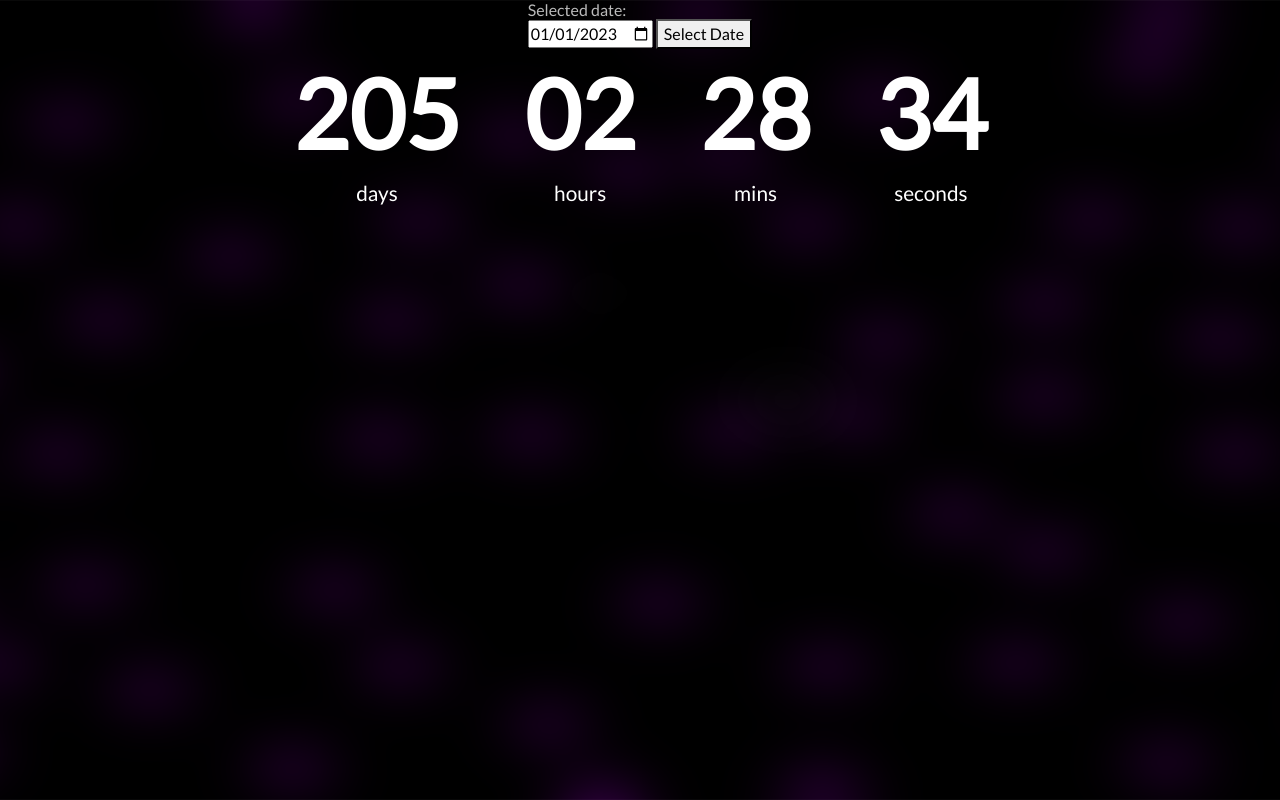
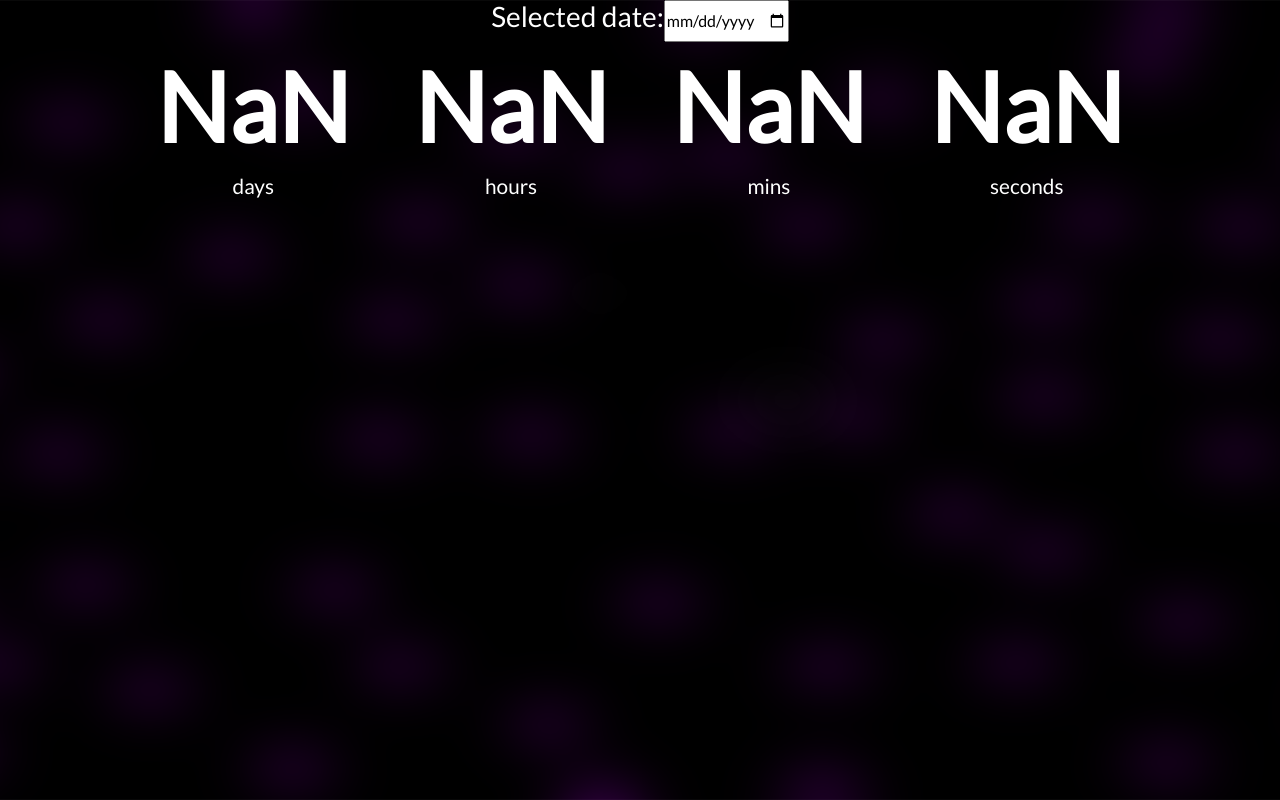
Before and after one commit to yuraaah/until-date-counter-app, a plain HTML site: page index.html in a window 1280 px wide. Drawn offline with nearby package versions, Linux system fonts and the light colour scheme.

Commit message:
Semi done.

```diff
--- a/index.html
+++ b/index.html
@@ -14,10 +14,9 @@
 
 <body>
     <div class="d-flex justify-content-center">
-        <div id="header-container">
-            <h6>Selected date:</h6>
-            <input type="date" id="dateInputFrm" name="Your date!" value="2023-01-01" min="2022-01-01" max="2030-12-31">
-            <button id="onClickDate">Select Date</button>
+        <div class="d-flex" id="header-container">
+            <h3>Selected date:</h3>
+            <input type="date" id="dateInputFrm" name="Your date!" min="2022-01-01" max="2030-12-31">
         </div>
     </div>
     <p id="date" style="display: none;"></p>
--- a/scripts.js
+++ b/scripts.js
@@ -3,32 +3,13 @@ const hoursEl = document.getElementById("hours");
 const minsEl = document.getElementById("mins");
 const secondsEl = document.getElementById("seconds");
 
-const defaultDate = "1 Jan 2023";
+// countdown
+function countdown() {
+    var customDate = document.getElementById("dateInputFrm").valueAsNumber;
 
-// -----------------
-document.getElementById('onClickDate').onclick = function dateInput() {
-    var customDateMl = document.getElementById("dateInputFrm").value;
-    var customDate = new Date(customDateMl).toDateString();
-
-    const year = customDate.substring(11,17);
-    const day = customDate.substring(8,10).replaceAll('0', '');
-    const month = customDate.substring(4,7);
-
-    // const customDatePass = (day + ' ' + month + ' ' + year);
-
-    console.log(day, month, year);
-    return(day, year, month);
-}
-
-// Sun Jan 01 2023
-
-// countdownd
-function countdown(day, year, month) {
-
-    const selectedDate = new Date(defaultDate);
+    const selectedDate = customDate;
     console.log(selectedDate)
     const currentDate = new Date();
-    console.log(currentDate)
 
     const totalSeconds = (selectedDate - currentDate) / 1000;
 
@@ -48,5 +29,6 @@ function formatTime(time) {
 }
 
 // initial call
+countdown();
 
 setInterval(countdown, 1000);
```
